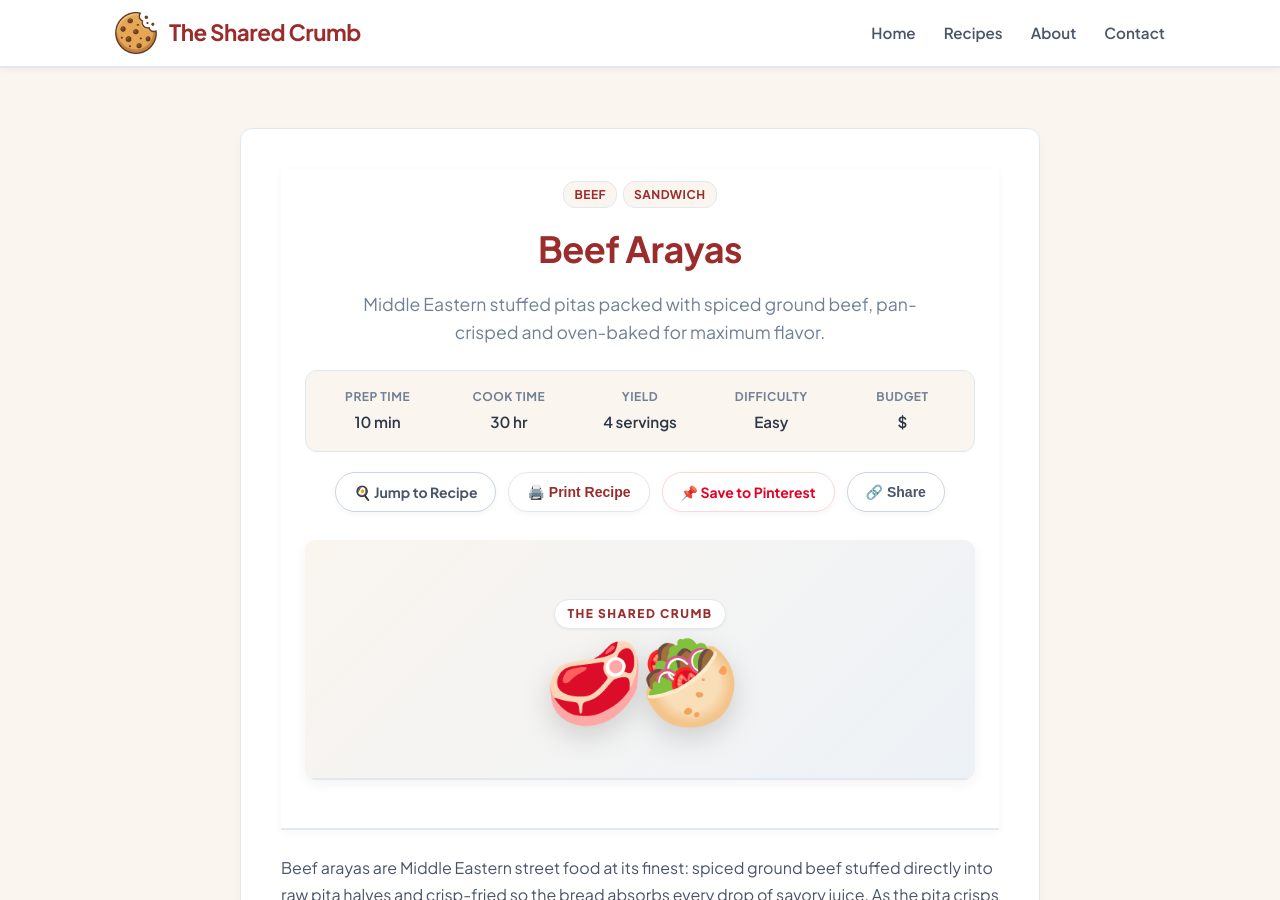
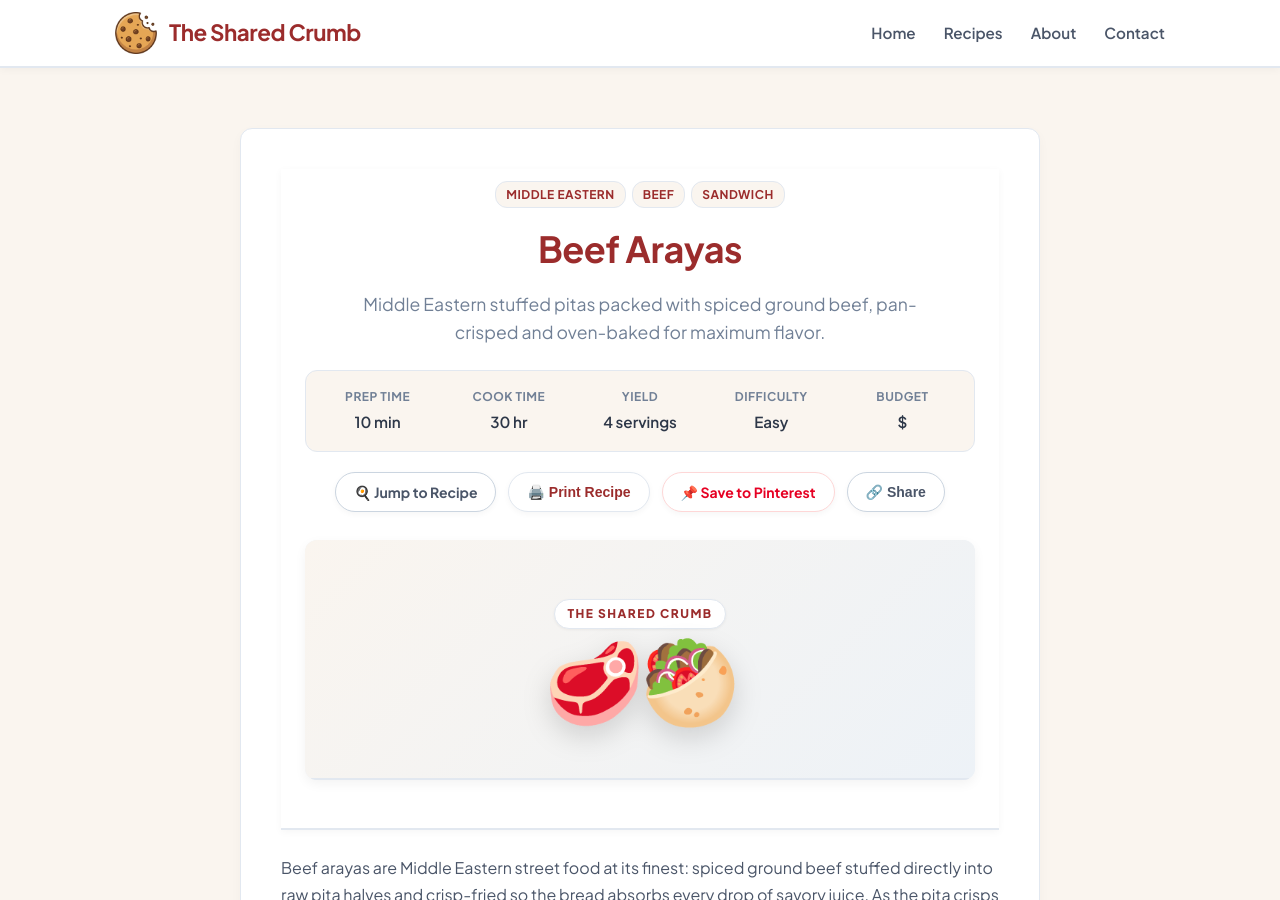
Before and after one commit to TheSharedCrumb/TheSharedCrumb, a Jekyll site: the page built from _recipes/Beef_Arayas.md, in a window 1280 px wide and 900 px high. Built offline with Jekyll 4.4.1, drawn with Linux system fonts in a browser that asks for light colours; some of the changed text lies outside the part shown.

Commit message:
Refactor recipe layout for cuisine and category handling

```diff
--- a/_layouts/recipe.html
+++ b/_layouts/recipe.html
@@ -7,13 +7,20 @@ layout: default
 
       <!-- Text & Meta Column -->
       <div class="recipe-header-text">
+        {% if page.cuisine or page.category %}
+          <div class="recipe-category-badges recipe-category-badges-center">
+            {% if page.cuisine %}
+              <a href="{{ '/recipes.html' | relative_url }}?cuisine={{ page.cuisine | slugify }}" class="recipe-category-badge recipe-category-link cuisine-badge">
+                {{ page.cuisine }}
+              </a>
+            {% endif %}
             {% if page.category %}
-          <div class="recipe-category-badges recipe-category-badges-center">
               {% for cat in page.category %}
                 <a href="{{ '/recipes.html' | relative_url }}?category={{ cat | slugify }}" class="recipe-category-badge recipe-category-link">
                   {{ cat }}
                 </a>
               {% endfor %}
+            {% endif %}
           </div>
         {% endif %}
 
@@ -183,11 +190,16 @@ layout: default
                 </div>
               {% endif %}
               <div class="grid-card-content">
+                {% if recipe.cuisine or recipe.category %}
+                  <div class="recipe-category-badges">
+                    {% if recipe.cuisine %}
+                      <span class="recipe-category-badge cuisine-badge">{{ recipe.cuisine }}</span>
+                    {% endif %}
                     {% if recipe.category %}
-                  <div class="recipe-category-badges">
                       {% for cat in recipe.category %}
                         <span class="recipe-category-badge">{{ cat }}</span>
                       {% endfor %}
+                    {% endif %}
                   </div>
                 {% endif %}
                 <h3>{{ recipe.title }}</h3>
@@ -258,7 +269,7 @@ layout: default
       }
     }
 
-    // Dynamic Jump-to-Recipe Scroll Handler (Calculates exact header height at click)
+    // Dynamic Jump-to-Recipe Scroll Handler
     const jumpBtn = document.querySelector('.jump-btn');
     if (jumpBtn) {
       jumpBtn.addEventListener('click', (e) => {
```
Also changed, not shown: other parts of _layouts/recipe.html (+2 -14 lines). Lines whose indentation alone changed are shown as unchanged.
